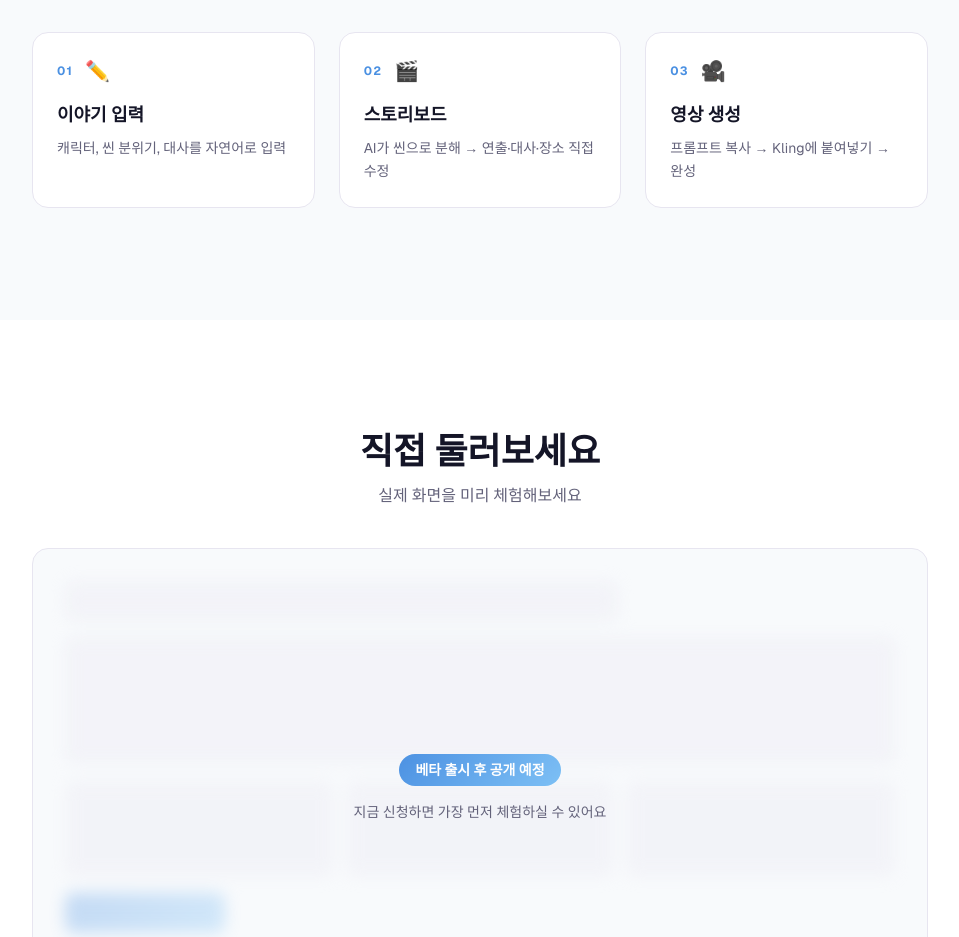
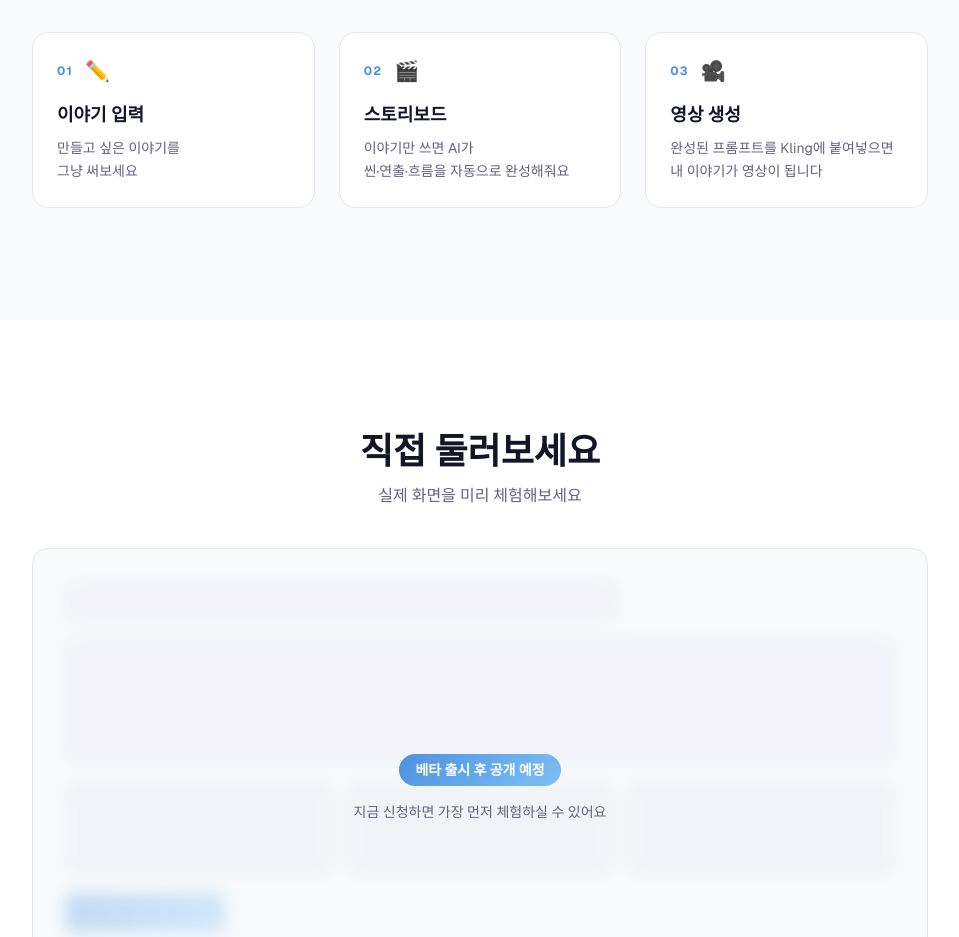
Before and after one commit to yeonghwandev/kinoby-landing, a Next.js app: page / in a window 1280 px wide. Shown: the part 1020-1957 px from the top of the page, without its empty margins (160-1119 px from the left). Built offline with nearby package versions, Linux system fonts and the light colour scheme.

Commit message:
fix: 3단계 카드 카피 개선 + 개행 처리

```diff
--- a/components/sections/HowItWorks.tsx
+++ b/components/sections/HowItWorks.tsx
@@ -6,19 +6,19 @@ const steps = [
   {
     number: "01",
     title: "이야기 입력",
-    description: "캐릭터, 씬 분위기, 대사를 자연어로 입력",
+    description: ["만들고 싶은 이야기를", "그냥 써보세요"],
     icon: "✏️",
   },
   {
     number: "02",
     title: "스토리보드",
-    description: "AI가 씬으로 분해 → 연출·대사·장소 직접 수정",
+    description: ["이야기만 쓰면 AI가", "씬·연출·흐름을 자동으로 완성해줘요"],
     icon: "🎬",
   },
   {
     number: "03",
     title: "영상 생성",
-    description: "프롬프트 복사 → Kling에 붙여넣기 → 완성",
+    description: ["완성된 프롬프트를 Kling에 붙여넣으면", "내 이야기가 영상이 됩니다"],
     icon: "🎥",
   },
 ]
@@ -64,7 +64,9 @@ export default function HowItWorks() {
                 {step.title}
               </h3>
               <p className="text-sm leading-relaxed" style={{ color: "#63627A" }}>
-                {step.description}
+                {step.description[0]}
+                <br />
+                {step.description[1]}
               </p>
             </motion.div>
           ))}
```
